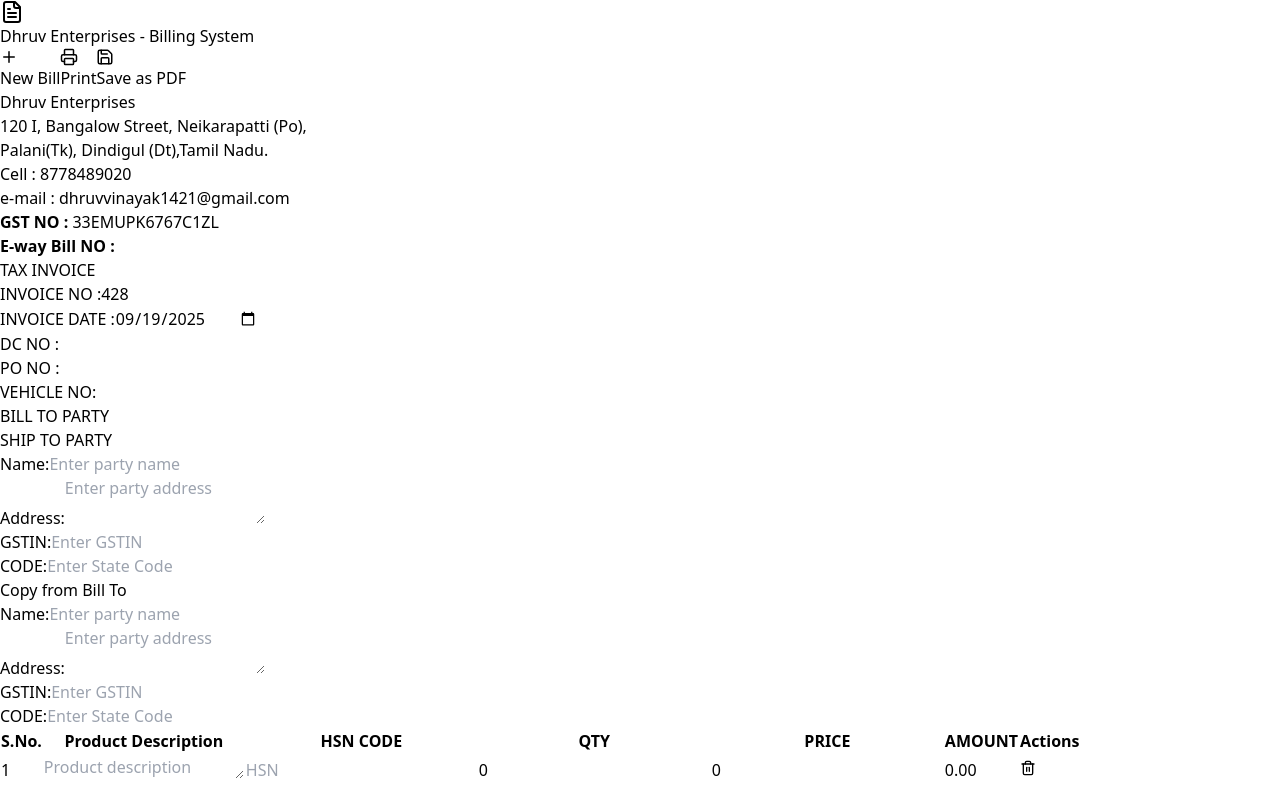
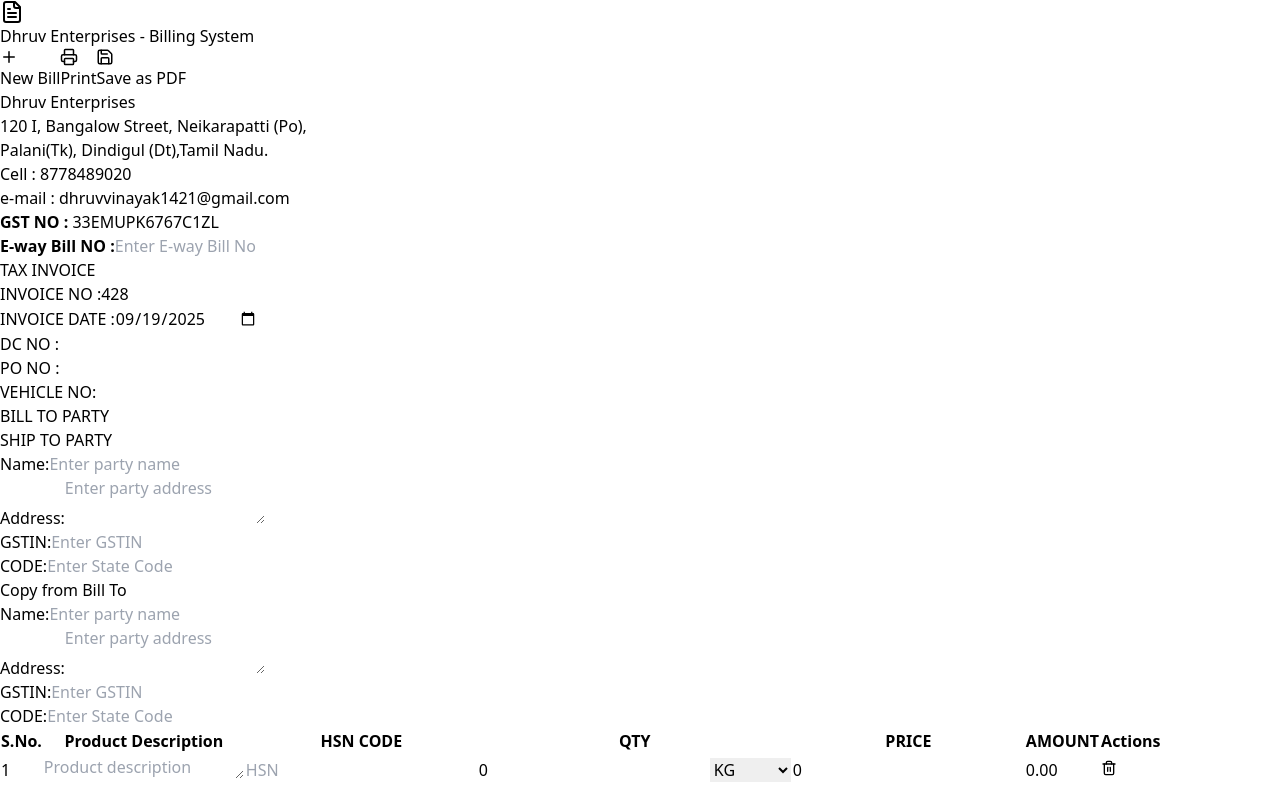
Before and after one commit to nkprannesh12/dhruv_enterprises, a React (Vite) app: page / in a window 1280 px wide. Shown: the top 800 px of the page. Built offline with nearby package versions, Linux system fonts and the light colour scheme; the HTML template or start-up script is replaced by a standard one.

Commit message:
Added the dropdown in the QTY field and E-Way BILL NO into user enter field

```diff
--- a/src/components/BillingApp.jsx
+++ b/src/components/BillingApp.jsx
@@ -12,7 +12,9 @@
     const [dcNo, setDcNo] = useState('');
     const [poNo, setPoNo] = useState('');
     const [vehicleNo, setVehicleNo] = useState('');
-    const [items, setItems] = useState([{ id: 1, description: '', hsnCode: '', qty: 0, price: 0, amount: 0 }]);
+    // MODIFICATION 1: Add new state for E-way Bill Number
+    const [eWayBillNo, setEWayBillNo] = useState('');
+    const [items, setItems] = useState([{ id: 1, description: '', hsnCode: '', qty: 0, price: 0, amount: 0, unit: 'KG' }]);
     const [bankDetails, setBankDetails] = useState({ bankAc: '', bankIfsc: '', branch: '' });
     const [cgstRate, setCgstRate] = useState(9);
     const [sgstRate, setSgstRate] = useState(9);
@@ -52,7 +54,7 @@
         return result.trim() + ' Only';
     };
 
-    const addItem = () => setItems([...items, { id: Date.now(), description: '', hsnCode: '', qty: 0, price: 0, amount: 0 }]);
+    const addItem = () => setItems([...items, { id: Date.now(), description: '', hsnCode: '', qty: 0, price: 0, amount: 0, unit: 'KG' }]);
     const removeItem = (id) => { if (items.length > 1) setItems(items.filter(item => item.id !== id)); };
 
     const updateItem = (id, field, value) => {
@@ -87,7 +89,9 @@
         setBillToParty({ name: '', address: '', gstin: '', code: '' });
         setShipToParty({ name: '', address: '', gstin: '', code: '' });
         setDcNo(''); setPoNo(''); setVehicleNo('');
-        setItems([{ id: 1, description: '', hsnCode: '', qty: 0, price: 0, amount: 0 }]);
+        // MODIFICATION 2: Reset E-way Bill number on new invoice
+        setEWayBillNo('');
+        setItems([{ id: 1, description: '', hsnCode: '', qty: 0, price: 0, amount: 0, unit: 'KG' }]);
     };
 
     const handlePrint = () => window.print();
@@ -158,7 +162,21 @@
                                         <p>Cell : 8778489020</p>
                                         <p>e-mail : dhruvvinayak1421@gmail.com</p>
                                         <p><strong>GST NO :</strong> 33EMUPK6767C1ZL</p>
-                                        <p><strong>E-way Bill NO :</strong></p>
+                                        {/* MODIFICATION 3: Make the E-way Bill field an editable input */}
+                                        <p>
+                                            <strong>E-way Bill NO :</strong>
+                                            {isSavingPdf ? (
+                                                <span className="ml-2">{eWayBillNo}</span>
+                                            ) : (
+                                                <input
+                                                    type="text"
+                                                    value={eWayBillNo}
+                                                    onChange={(e) => setEWayBillNo(e.target.value)}
+                                                    className="ml-2 outline-none border-b w-40"
+                                                    placeholder="Enter E-way Bill No"
+                                                />
+                                            )}
+                                        </p>
                                     </div>
                                 </div>
                                 <div className="w-full sm:w-2/5 p-4">
@@ -255,7 +273,7 @@
                                         <th className="border border-black p-2 text-sm w-12">S.No.</th>
                                         <th className="border border-black p-2 text-sm">Product Description</th>
                                         <th className="border border-black p-2 text-sm w-24">HSN CODE</th>
-                                        <th className="border border-black p-2 text-sm w-16">QTY</th>
+                                        <th className="border border-black p-2 text-sm w-32">QTY</th>
                                         <th className="border border-black p-2 text-sm w-24">PRICE</th>
                                         <th className="border border-black p-2 text-sm w-24">AMOUNT</th>
                                         {!isSavingPdf && <th className="border border-black p-2 text-sm print:hidden w-14">Actions</th>}
@@ -281,7 +299,28 @@
                                                 {isSavingPdf ? <p className="p-2 text-sm">{item.hsnCode}</p> : <input type="text" value={item.hsnCode} onChange={(e) => updateItem(item.id, 'hsnCode', e.target.value)} className="w-full h-full p-2 outline-none text-center" placeholder="HSN" />}
                                             </td>
                                             <td className="border border-black p-0 text-center">
-        {isSavingPdf ? <p className="p-2 text-sm">{item.qty}</p> : <input type="number" value={item.qty} onChange={(e) => updateItem(item.id, 'qty', e.target.value)} className="w-full h-full p-2 outline-none text-center" placeholder="0" />}
+                                                {isSavingPdf ? (
+                                                    <p className="p-2 text-sm">{`${item.qty} ${item.unit}`}</p>
+                                                ) : (
+                                                    <div className="flex items-stretch h-full">
+                                                        <input
+                                                            type="number"
+                                                            value={item.qty}
+                                                            onChange={(e) => updateItem(item.id, 'qty', e.target.value)}
+                                                            className="w-full p-2 outline-none text-center"
+                                                            placeholder="0"
+                                                        />
+                                                        <select
+                                                            value={item.unit}
+                                                            onChange={(e) => updateItem(item.id, 'unit', e.target.value)}
+                                                            className="outline-none bg-gray-50 text-sm border-l border-gray-300 cursor-pointer pr-1"
+                                                        >
+                                                            <option value="KG">KG</option>
+                                                            <option value="bundles">bundles</option>
+                                                            <option value="ton">ton</option>
+                                                        </select>
+                                                    </div>
+                                                )}
                                             </td>
                                             <td className="border border-black p-0 text-right">
                                                 {isSavingPdf ? <p className="p-2 text-sm">{parseFloat(item.price).toFixed(2)}</p> : <input type="number" step="0.01" value={item.price} onChange={(e) => updateItem(item.id, 'price', e.target.value)} className="w-full h-full p-2 outline-none text-right" placeholder="0.00" />}
@@ -332,7 +371,7 @@
                                     <div className="h-24 flex flex-col justify-between">
                                         <div className="text-center text-xs p-1 border-b-2 border-black">Certified that the particulars given above are true and correct</div>
                                         <div><p className="font-bold text-sm">FOR: Dhruv Enterprises</p></div>
-                                        <div className="h-23 flex flex-col justify-end items-center"><img src={signatureImage} alt="Signature" className="h-6" /></div>
+                                        <div className="h-23 flex flex-col justify-end items-center"><img src={signatureImage} alt="Signature" className="h-5" /></div>
                                         <div><p className="font-bold text-sm">AUTHORIZED SIGNATORY</p></div>
                                     </div>
                                 </div>
```
Lines whose indentation alone changed are shown as unchanged.
